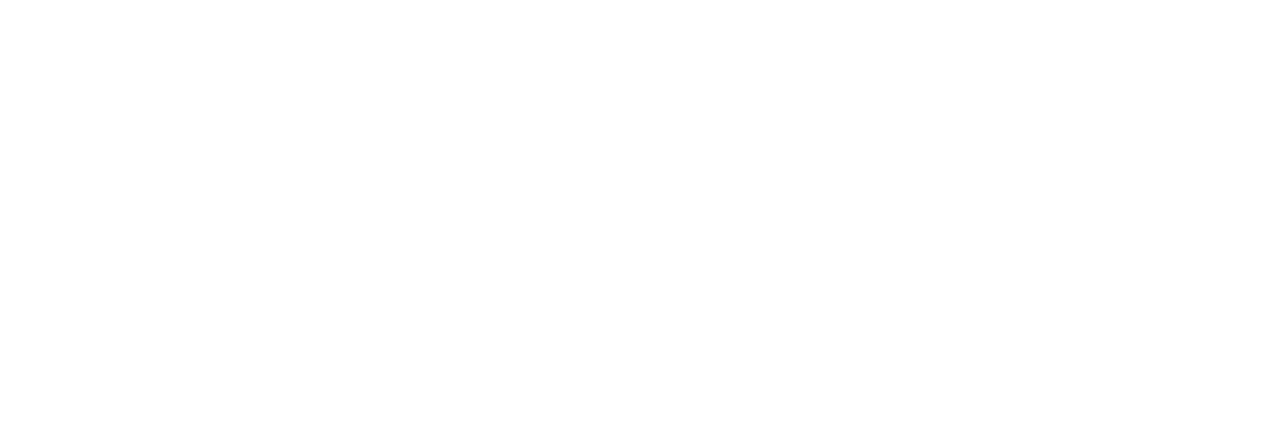
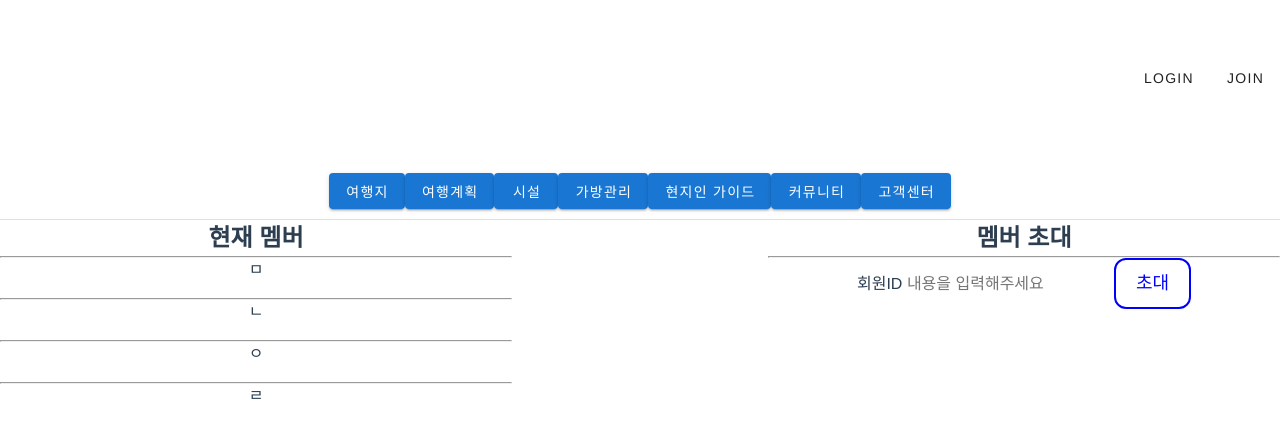
Before and after one commit to ass3027/caps1, a Vue app in the folder front/: page /invite in a window 1280 px wide. Shown: the top 438 px of the page. Built offline with nearby package versions, Linux system fonts and the light colour scheme.

Commit message:
초대 화면 만들기...

```diff
--- a/front/src/components/DateComponent.vue
+++ b/front/src/components/DateComponent.vue
@@ -13,7 +13,7 @@
          :id="index"
          :key="index"
          :style="{backgroundColor:'aqua', top:selected+'px', position:'absolute'}"
-    >asdf</div>
+    >{{parseInt(selected/height*24)}}시 {{parseInt(height/selected*14400%60)}}분</div>
 
   </div>
 </template>
@@ -33,6 +33,7 @@
   },
   data() {
     return{
+      height:500,
       location:'',
       selectedTime1:'',
       selectedTime2:'',
@@ -51,8 +52,8 @@
 
       this.$emit('select',e.target);
       //선택된 태그를 눌렀을때
-      if(e.target==this.selectedTag){
-        if(this.selectedTime1==''){
+      if(e.target===this.selectedTag){
+        if(this.selectedTime1===''){
           this.selectedTime1 = e.offsetY;
           this.selectedArr.push(e.offsetY);
         }else{
@@ -76,8 +77,8 @@
 
 <style scoped>
   .date{
-    width:100px;
-    height:500px;
+    width:20%;
+    height:100%;
     border: 2px solid;
 
   }
--- a/front/src/router/index.js
+++ b/front/src/router/index.js
@@ -2,9 +2,10 @@
 import VueRouter from 'vue-router'
 import HomeView from '../views/HomeView.vue'
 import JoinView from '../views/JoinView.vue'
-
+import PlInviteView from "@/views/PlInviteView";
 import IndexView from '../views/bag/IndexView'
 import MapView from "@/views/MapView";
+import SignView from "@/views/sign.vue"
 
 Vue.use(VueRouter)
 
@@ -40,6 +41,20 @@
     name: 'map',
     component:MapView
   },
+  {
+    path: '/invite',
+    name: 'invite',
+    component:PlInviteView
+  },
+
+
+
+
+  {
+    path: '/sign',
+    name: 'sign',
+    component:SignView
+  },
 ]
 
 const router = new VueRouter({
--- a/front/src/views/MapView.vue
+++ b/front/src/views/MapView.vue
@@ -1,16 +1,18 @@
 <template>
   <div>
-    <div id="map" style="width:800px;height:600px;float:left"></div>
-    <div id="plan" style="float:right">
+    <HelloWorld/>
+    <div id="map" style="width:40%;height:40%;float:left;top:10%"></div>
+    <div id="plan" style="float:right;width:60%;height:100%;overflow-x:auto;">
       <input type="date" v-model="startDate">
       <input type="date" v-model="endDate">
       <button @click="apply()">Apply</button>
-      <div v-if="buttonClicked">
+      <div v-if="buttonClicked" :style="{width:'calc(100%)',height:'100%',overflowX:'auto'}">
         <DateComponent v-for="(date,index) in dateArr "
                        :key="index"
                        :date="date"
                        :id="index+`s`"
                        @select="selecting"
+                       :style="{width:'13%',height:'67vh',float:'left' }"
         >
 
         </DateComponent>
@@ -23,6 +25,7 @@
 <script>
 /* eslint-disable */
 import DateComponent from '@/components/DateComponent'
+import HelloWorld from "@/components/HelloWorld";
 /* eslint-disable */
 
 export default {
@@ -30,11 +33,12 @@
 
   name      : 'MapView',
   components: {
-    DateComponent
+    DateComponent,
+    HelloWorld
   },
   data() {
     return {
-      geooder      : '',
+      geocoder      : '',
       marker       : 0,
       startDate    : new Date("2022-03-01T00:00:00.000Z"),
       endDate      : new Date("2022-03-11T00:00:00.000Z"),
@@ -118,7 +122,7 @@
             console.log(clickPosition)
             //var detailAddr = (result[0].road_address==undefined) ? '<div>도로명주소 : ' + result[0].road_address.address_name + '</div>' : '';
             var detailAddr = '';
-            if (result[0].road_address != undefined) {
+            if (result[0].road_address !== undefined) {
               detailAddr += '<div>도로명주소 : ' + result[0].road_address.address_name + '</div>'
             }
             detailAddr += '<div >지번 주소 : ' + result[0].address.address_name + '</div>';
@@ -135,7 +139,7 @@
 
             infowindow.open(this.map, this.marker);
 
-            if(this.selectedTag!=''){
+            if(this.selectedTag!==''){
               const info = this.selectedTag.childNodes[1];
               info.textContent=result[0].address.address_name
             }
@@ -177,8 +181,7 @@
         return check
     },
     sameCheck(tag){
-      if(this.selectedTag != tag) return true;
-      else return false
+      return this.selectedTag !== tag;
     },
 
     dateFormat(date) {
--- /dev/null
+++ b/front/src/views/PlInviteView.vue
@@ -0,0 +1,69 @@
+<template>
+  <div>
+    <HelloWorld/>
+    <div class="right">
+      <h2>현재 멤버</h2>
+      <div v-for="(data,key) in arr" :key="key">
+        <hr>
+        <p>{{data}}</p>
+      </div>
+    </div>
+    <div class="left">
+      <h2>멤버 초대</h2>
+      <hr>
+      <label>
+        회원ID <input id="idInput" placeholder="내용을 입력해주세요">
+        <button class="button" @click="invite">초대</button>
+      </label>
+    </div>
+  </div>
+</template>
+
+<script>
+import HelloWorld from "@/components/HelloWorld";
+
+export default {
+  name: "PlInviteView",
+  components:{
+    HelloWorld
+  },
+  data() {
+    return {
+      arr:['ㅁ','ㄴ','ㅇ','ㄹ']
+    }
+  },
+  methods:{
+    invite() {
+      console.log("axios 어떻게 쓰더라?? 개망ㅋㅋ")
+    }
+  }
+
+}
+</script>
+
+<style scoped>
+ .right {
+   width:40%;
+   height:90%;
+   left:10%;
+   float:left;
+ }
+
+ .left {
+   width:40%;
+   height:90%;
+   right:10%;
+   float:right;
+ }
+
+ .button {
+   border:2px solid;
+   border-radius: 12px;
+   color:blue;
+   padding: 10px 20px;
+   display: inline-block;
+   text-align: center;
+   text-decoration: none;
+   font-size: 18px;
+ }
+</style>
```
